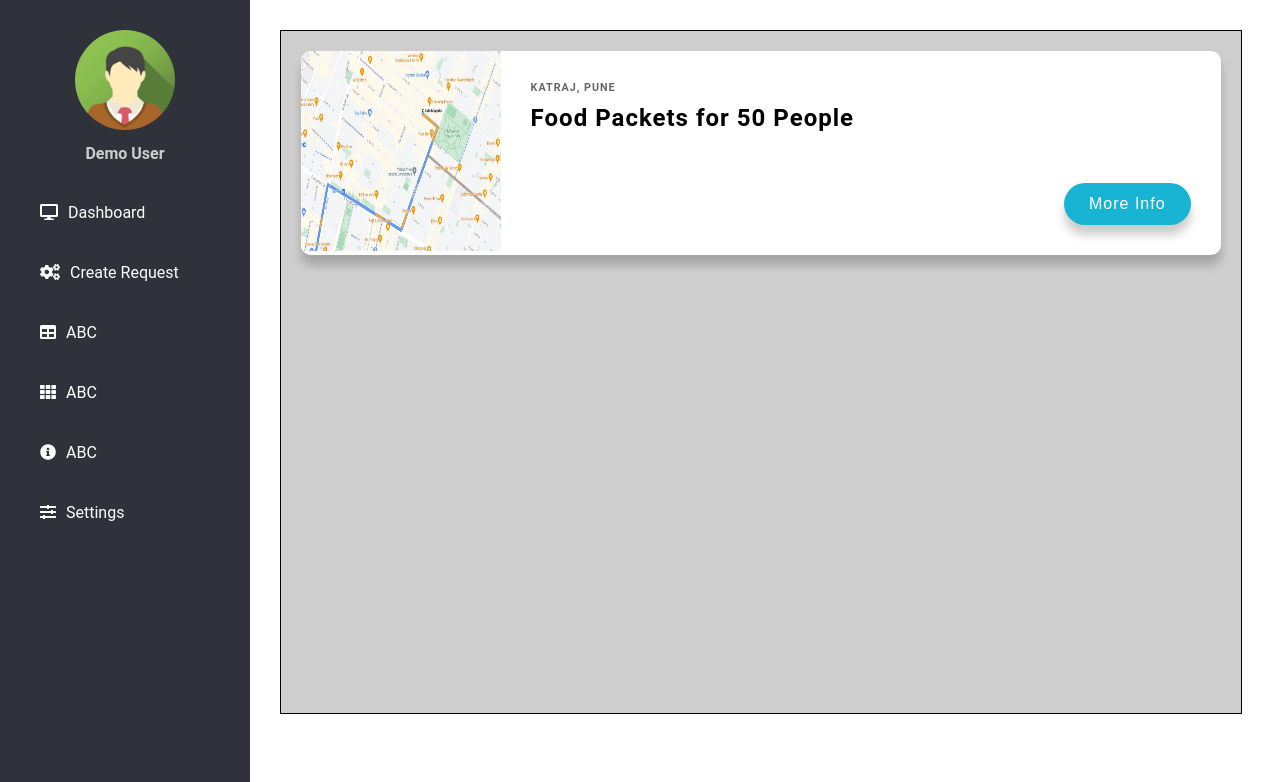
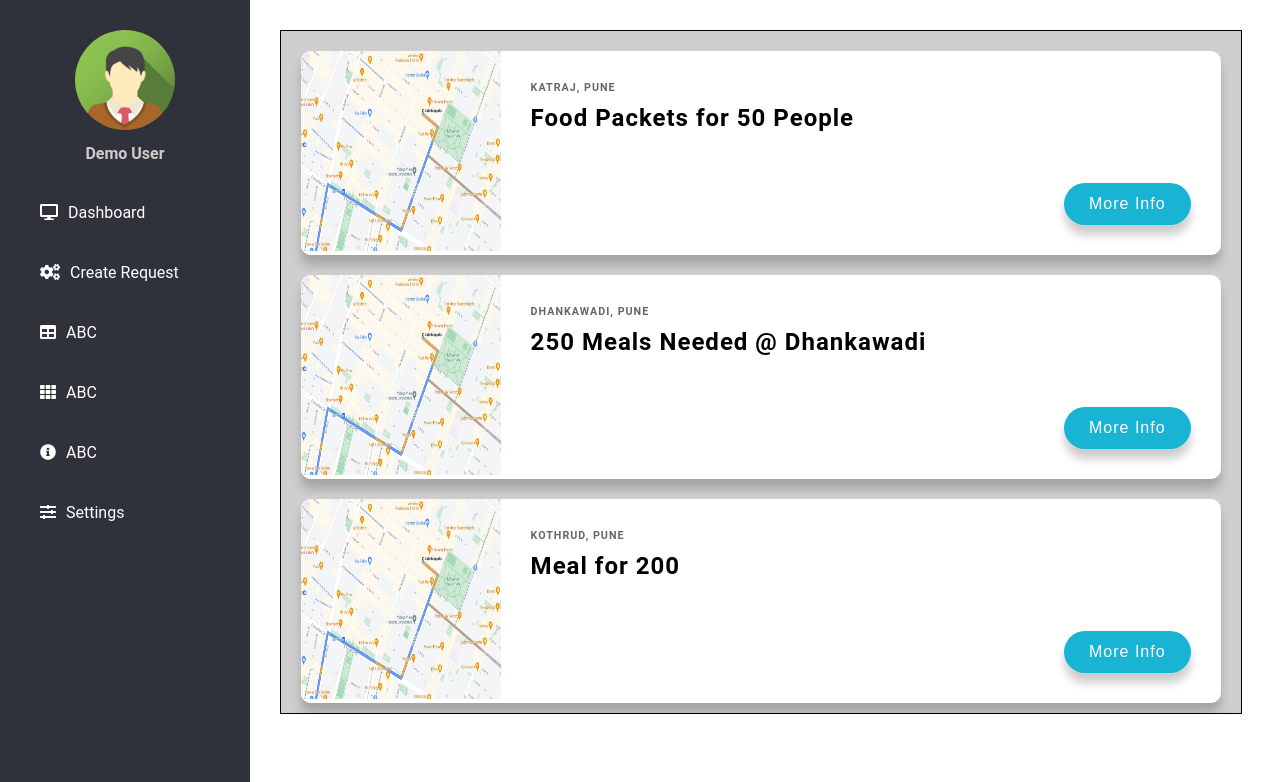
Before and after one commit to pAutowall/500-crore-wala-app, a PHP site: page /dashboard.php in a window 1280 px wide. Shown: the part 70-852 px from the top of the page. Run offline with PHP 8.4, Linux system fonts and the light colour scheme; the visitor is signed in with stand-in values (Sample User, id 1); some libraries are stand-ins or nearby versions.

Commit message:
added more cards

```diff
--- a/css/dashboard.css
+++ b/css/dashboard.css
@@ -100,7 +100,6 @@ header{
 
 
 .container-1{
-
   margin-top: 100px;
   background-color: rgba(51, 51, 51, 0.24);
   margin-right: 3%;
@@ -108,6 +107,8 @@ header{
   border: 1px solid black;
   width: 75%;
   height: 80%;
+  overflow: hidden;
+  overflow-y:scroll;
 }
 
 .container-1 .containerlevel2{
--- a/dashboard.php
+++ b/dashboard.php
@@ -1,5 +1,5 @@
 <?php
-include("auth_session.php");
+// include("auth_session.php");
 ?>
 <!DOCTYPE html>
 <html lang="en" dir="ltr">
@@ -56,6 +56,37 @@ include("auth_session.php");
               <h6>Katraj, Pune</h6>
               <h2>Food Packets for 50 People</h2>
               <button class="btn">More Info</button>
+
+            </div>
+          </div>
+          <div class="courses-container">
+          <div class="course">
+            <div class="course-preview">
+              <img src="img/map.jpg" height="200" width="200">
+            </div>
+            <div class="course-info">
+              <div class="progress-container">
+                <div class="progress"></div>
+              </div>
+              <h6>Dhankawadi, Pune</h6>
+              <h2>250 Meals Needed @ Dhankawadi </h2>
+              <button class="btn">More Info</button>
+
+            </div>
+          </div>
+          <div class="courses-container">
+          <div class="course">
+            <div class="course-preview">
+              <img src="img/map.jpg" height="200" width="200">
+            </div>
+            <div class="course-info">
+              <div class="progress-container">
+                <div class="progress"></div>
+              </div>
+              <h6>Kothrud, Pune</h6>
+              <h2>Meal for 200</h2>
+              <button class="btn">More Info</button>
+
             </div>
           </div>
         </div>
--- a/login.php
+++ b/login.php
@@ -22,7 +22,7 @@ if(isset($_SESSION["loggedin"]) && $_SESSION["loggedin"] === true){
             $_SESSION['email'] = $email;
             $_SESSION["loggedin"] = true;
             // Redirect to user dashboard page
-            header("Location: dashboard.html");
+            header("Location: dashboard.php");
         } else {
 
           $error = "Invalid Username or Password";
```
